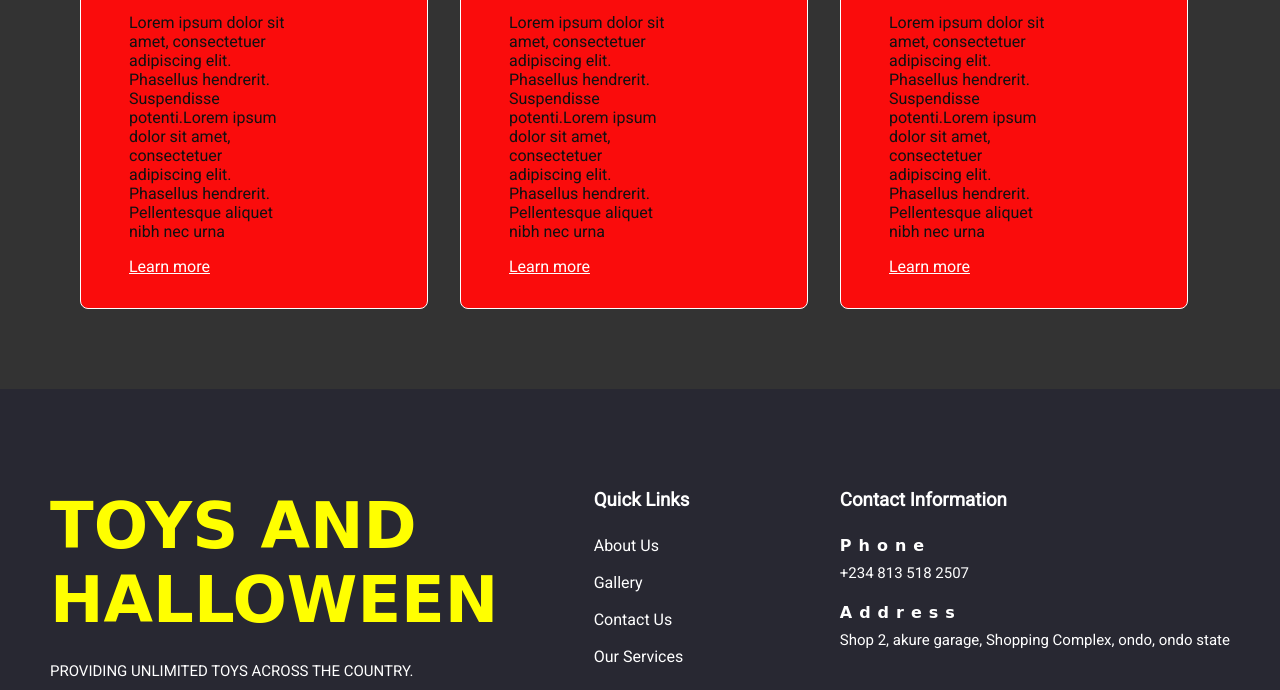
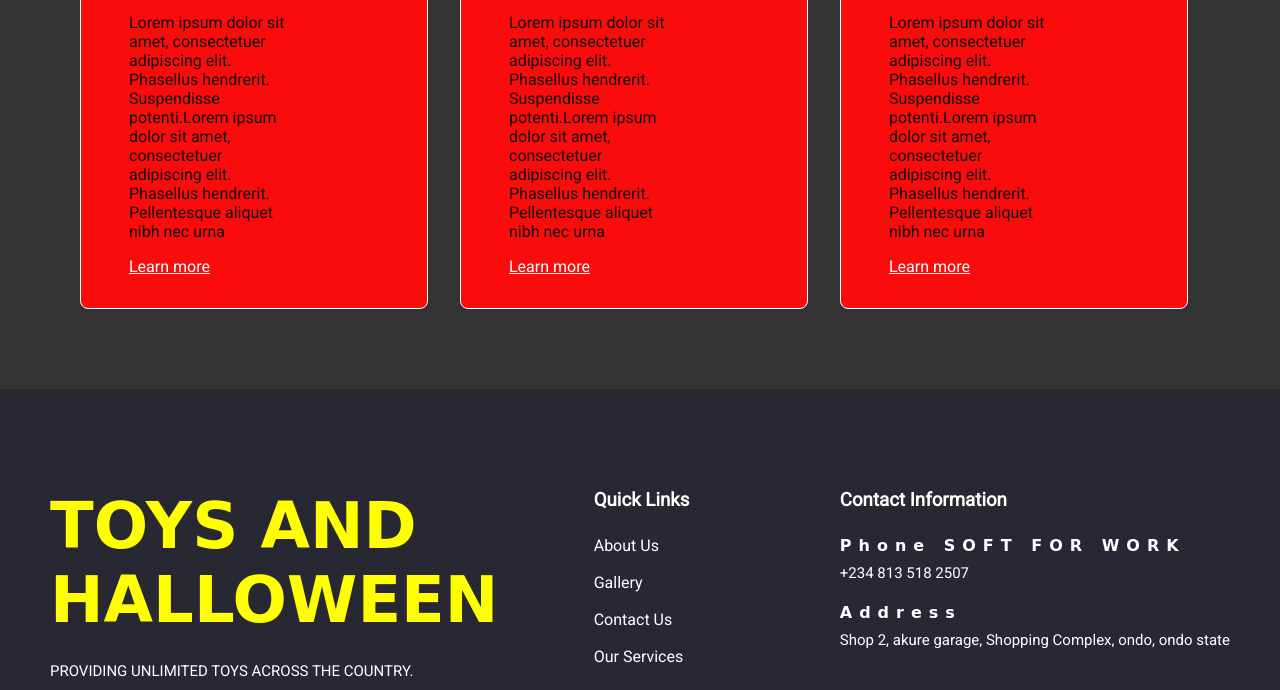
Before and after one commit to Soft-icode/toystore, a plain HTML site: page index.html in a window 1280 px wide. Shown: the part 3592-4282 px from the top of the page. Drawn offline with Linux system fonts and the light colour scheme; a web font is replaced by a local one.

Commit message:
Update index.html

```diff
--- a/index.html
+++ b/index.html
@@ -12,7 +12,7 @@
 <link rel="preconnect" href="https://fonts.gstatic.com" crossorigin>
 <link href="https://fonts.googleapis.com/css2?family=Playfair+Display:ital,wght@0,400;0,500;1,600;1,700&family=Roboto&display=swap" rel="stylesheet">
     <link rel="stylesheet" href="style.css" />
-    <title>EATERY</title>
+    <title>SOFT TOY</title>
 </head>
 <body>
     <div class="container">
@@ -171,7 +171,7 @@
               <div class="footer-contact-info">
                 <h3>Contact Information</h3>
                 <div>
-                  <h5>Phone</h5>
+                  <h5>Phone SOFT FOR WORK</h5>
                   <a href="tel:+2348135182507">+234 813 518 2507</a>
                 </div>
                 <div>
```
